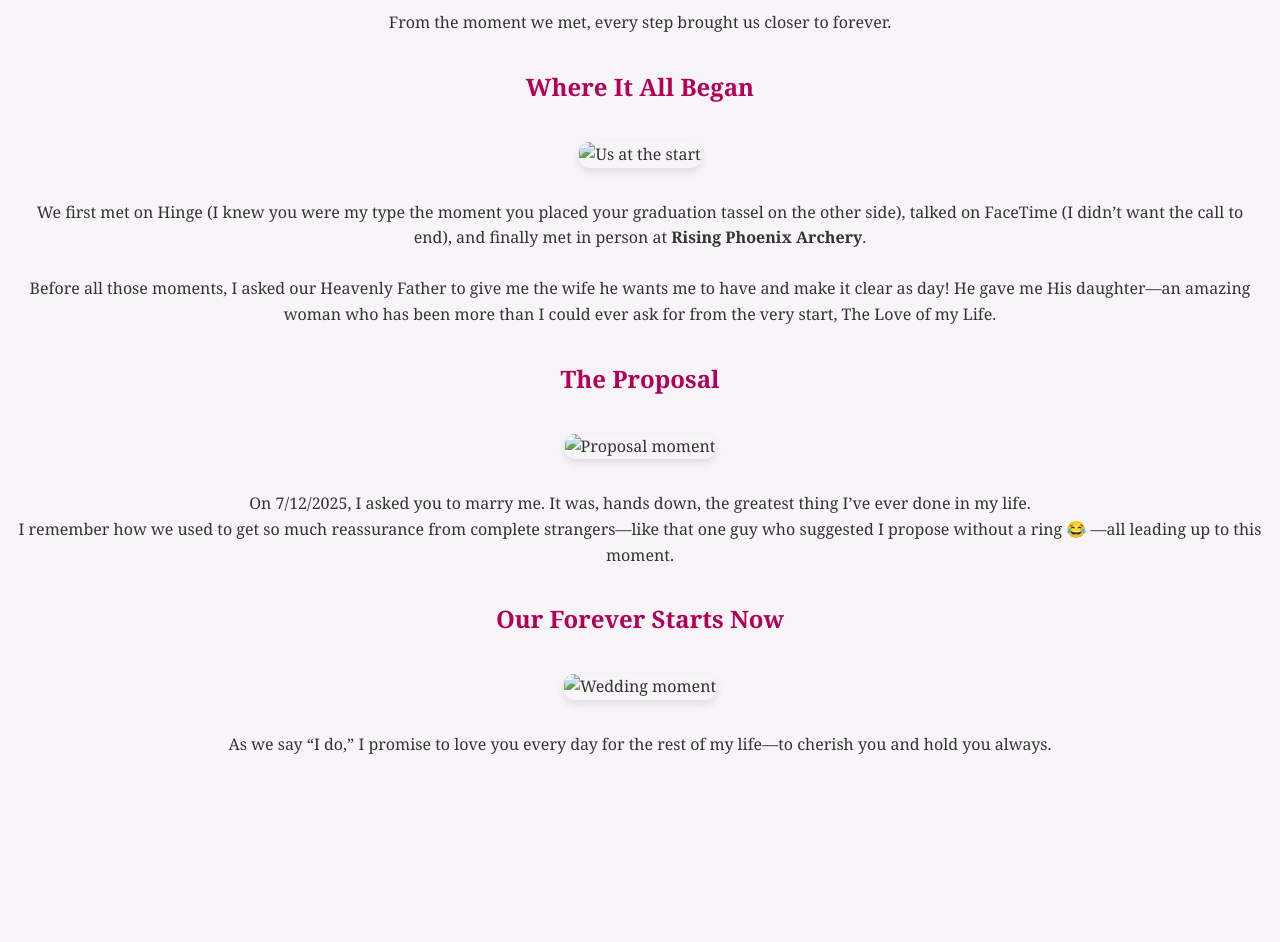
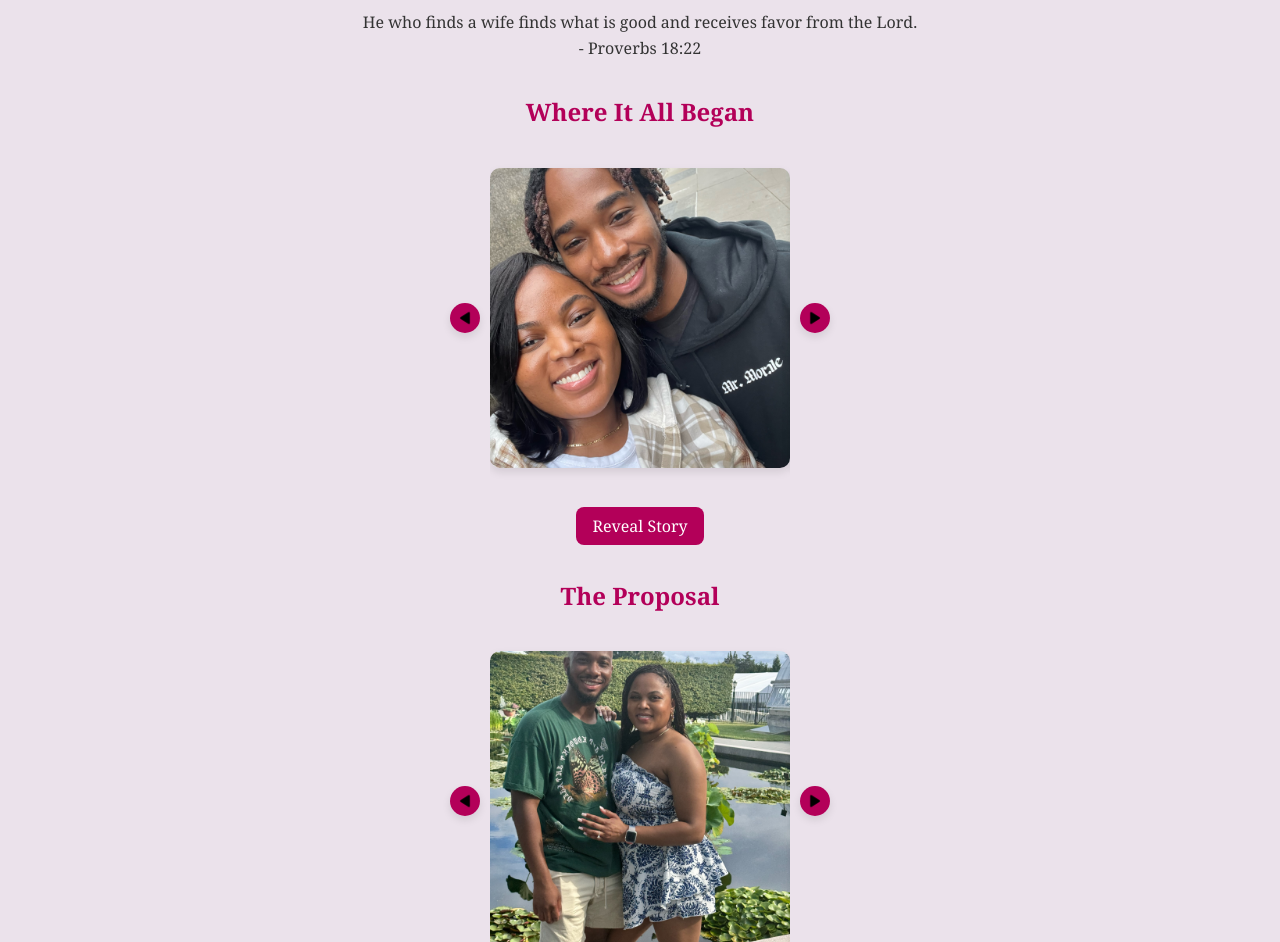
Before and after one commit to ChrisLJewell/LoveLetter, a plain HTML site: page index.html in a window 1280 px wide. Shown: the part 100-1042 px from the top of the page. Before the commit the page ends 906 px from the top, so only its background shows below. Drawn offline with nearby package versions, Linux system fonts and the light colour scheme.

Commit message:
commit 2
cm2

```diff
--- a/index.html
+++ b/index.html
@@ -8,7 +8,7 @@
     body {
       margin: 0;
       font-family: 'Georgia', serif;
-      background: #f8f5f8;
+      background: #ebe2eb;
       color: #333;
       line-height: 1.6;
       text-align: center;
@@ -43,60 +43,180 @@
       0% { transform: translateY(0); opacity: 1; }
       100% { transform: translateY(-100vh); opacity: 0; }
     }
-    p.tap-note {
-      margin-top: 2rem;
-      font-weight: bold;
-      color: #b30059;
+
+    /* Generic Carousel */
+    .carousel {
+      display: flex;
+      align-items: center;
+      justify-content: center;
+      max-width: 400px;
+      margin: auto;
+    }
+
+    .display-panel {
+      width: 100%;
+        max-width: 500px;
+        height: auto;
+        overflow: hidden;
+    }
+
+    .image-list {
+      position: relative;
+      width: 9999px;
+      margin: 0;
+      padding: 0;
+      list-style: none;
+      display: flex;
+      transition: left 0.5s ease;
+      left: 0;
+    }
+
+    .image-list li {
+      width: 300px;
+      flex: none;
+    }
+
+
+    .image-list img {
+  width: 100%;
+  height: 300px;
+  object-fit: cover;   /* fills box, crops overflow */
+  border-radius: 10px;
+}
+
+
+
+
+
+
+    .carousel-button {
+      width: 40px;
+      cursor: pointer;
+      user-select: none;
+      padding: 10px;
+    }
+
+    .carousel-button img {
+      width: 100%;
+      border-radius: 90px;
+    }
+
+
+
+
+
+
+    /* Hidden story reveal */
+    .story-text {
+      display: none;
+      margin-top: 1rem;
+      color: #333;
+      font-size: 1rem;
+    }
+    .reveal-btn {
+      background: #b30059;
+      color: #fff;
+      padding: 0.5rem 1rem;
+      border: none;
+      border-radius: 8px;
+      cursor: pointer;
+      margin-top: 1rem;
+      font-family: 'Georgia', serif;
+      font-size: 1rem;
+      transition: background 0.3s;
+    }
+    .reveal-btn:hover {
+      background: #ff3385;
     }
   </style>
 </head>
 <body>
 
   <h1>Our Love Story</h1>
-  <p>From the moment we met, every step brought us closer to forever.</p>
+  <p> <quote>  He who finds a wife finds what is good and receives favor from the Lord. <br> - Proverbs 18:22 </quote></p>
 
+  <!-- Section 1 -->
   <div class="section">
     <h2>Where It All Began</h2>
-    <img src="photo1.jpg" alt="Us at the start" />   <!-- Photo Carousel -->
-        <p>
-    We first met on Hinge (I knew you were my type the moment you placed your graduation tassel on the other side),
-    talked on FaceTime (I didn’t want the call to end), and finally met in person at <b>Rising Phoenix Archery</b>.<br><br>
-    Before all those moments, I asked our Heavenly Father to give me the wife he wants me to have and make it clear as day!
-    He gave me His daughter—an amazing woman who has been more than I could ever ask for from the very start, The Love of my Life.
-</p>
-</div>
-
-
-
-  <div class="section">
-    <h2>The Proposal</h2>
-    <img src="photo2.jpg" alt="Proposal moment" />
-  <p>
-    On 7/12/2025, I asked you to marry me. It was, hands down, the greatest thing I’ve ever done in my life.<br>
-    I remember how we used to get so much reassurance from complete strangers—like that one guy who suggested I propose without a ring  &#128514; —all leading up to this moment.
-</p>
+    <div class="carousel">
+      <div class="carousel-button left"><img src="1.png" alt="Prev" /></div>
+      <div class="display-panel">
+        <ul class="image-list">
+          <li><img src="firstPic.JPG" alt="Our first meeting" /></li>
+          <li><img src="firstDate.JPG" alt="Proposal moment" /></li>
+          <li><img src="ily_vegas.JPG" alt="Love" /></li>
+          <li><img src="soulmate.JPG" alt="Love" /></li>
+          <li><img src="injuryLove.JPG" alt="Love" /></li>
+          <li><img src="top_golf.JPG" alt="Love" /></li>
+        </ul>
+      </div>
+      <div class="carousel-button right"><img src="2.png" alt="Next" /></div>
+    </div>
+    <button class="reveal-btn">Reveal Story</button>
+    <p class="story-text">
+     You might be wondering why my husband chose these pictures without my approval… 😂
+Or maybe you’re just smiling—let’s go with that. From the very beginning, I knew you were my wife, my best friend, and my soulmate.
+These pictures capture the love, playfulness, and nurturing bond we’ve shared from the start. I love you so much.
 
 
 
 
 
+    </p>
+  </div>
+
+  <!-- Section 2 -->
+  <div class="section">
+    <h2>The Proposal</h2>
+    <div class="carousel">
+      <div class="carousel-button left"><img src="1.png" alt="Prev" /></div>
+      <div class="display-panel">
+        <ul class="image-list">
+          <li><img src="proposal.JPG" alt="Proposal moment" /></li>
+          <li><img src="newyork_love.jpg" alt="" /></li>
+          <li><img src="bunny.jpg" alt="" /></li>
+          <li><img src="prettyLady.JPG" alt="" /></li>
+          <li><img src="illusion.jpg" alt="" /></li>
+          <li><img src="ladyDance.JPG" alt="" /></li>
 
 
+        </ul>
+      </div>
+      <div class="carousel-button right"><img src="2.png" alt="Next" /></div>
+    </div>
+    <button class="reveal-btn">Reveal Story</button>
+    <p class="story-text">
+      On 7/12/2025, I asked you to marry me—and hands down, it was the greatest thing I’ve ever done in my life.
+I remember how strangers used to reassure us, like that one guy who suggested I propose without a ring 😂.
+ The smile on your face brings me so much happiness—especially in that last picture.
+I love you an infinity loop (endless) amount of times.
+
+
+    </p>
   </div>
 
+  <!-- Section 3 -->
   <div class="section">
     <h2>Our Forever Starts Now</h2>
-    <img src="photo3.jpg" alt="Wedding moment" />
-    <p>
-    As we say “I do,” I promise to love you every day for the rest of my life—to cherish you and hold you always.
-</p>
-
+    <div class="carousel">
+      <div class="carousel-button left"><img src="1.png" alt="Prev" /></div>
+      <div class="display-panel">
+        <ul class="image-list">
+          <li><img src="photo3.jpg" alt="Wedding moment" /></li>
+          <li><img src="wedding-extra.jpg" alt="Another wedding shot" /></li>
+        </ul>
+      </div>
+      <div class="carousel-button right"><img src="2.png" alt="Next" /></div>
+    </div>
+    <button class="reveal-btn">Reveal Story</button>
+    <p class="story-text">
+      As we say “I do,” I promise to love you every day for the rest of my life—to cherish you and hold you always.
+    </p>
   </div>
 
-
-
+  <script src="https://code.jquery.com/jquery-3.6.0.min.js"></script>
   <script>
-    // Floating hearts on tap
+    // Floating hearts
     document.body.addEventListener('click', function(e) {
       const heart = document.createElement('div');
       heart.classList.add('heart');
@@ -107,21 +227,50 @@
       setTimeout(() => heart.remove(), 3000);
     });
 
-    // Scroll-reveal for sections
+    // Scroll reveal
     const sections = document.querySelectorAll('.section');
     const revealSection = () => {
       const triggerBottom = window.innerHeight * 0.85;
       sections.forEach(section => {
-        const top = section.getBoundingClientRect().top;
-        if(top < triggerBottom) {
+        if(section.getBoundingClientRect().top < triggerBottom) {
           section.classList.add('visible');
         }
       });
     };
     window.addEventListener('scroll', revealSection);
-    // Trigger on load
     revealSection();
+
+    // Reusable Carousel
+    $(document).ready(() => {
+      $(".carousel").each(function() {
+        const carousel = $(this);
+        const slider = carousel.find(".image-list");
+        const imageWidth = 300;
+        const totalImages = carousel.find("li").length;
+        let currentIndex = 0;
+
+        carousel.find(".right").click(() => {
+          if (currentIndex < totalImages - 1) {
+            currentIndex++;
+            slider.animate({ left: -(imageWidth * currentIndex) }, 500);
+          }
+        });
+
+        carousel.find(".left").click(() => {
+          if (currentIndex > 0) {
+            currentIndex--;
+            slider.animate({ left: -(imageWidth * currentIndex) }, 500);
+          }
+        });
+      });
+
+      // Reveal story toggle
+      $(".reveal-btn").click(function() {
+        const story = $(this).next(".story-text");
+        story.slideToggle(500);
+        $(this).text(story.is(":visible") ? "❤️" : "❤️");
+      });
+    });
   </script>
-
 </body>
 </html>
```
Also changed, not shown: 0.jpg (added), 1.png (added), 2.png (added), IMG_0145.JPG (added), IMG_0551.jpg (added), bunny.jpg (added), firstDate.JPG (added), firstPic.JPG (added), illusion.jpg (added), ily_vegas.JPG (added), injuryLove.JPG (added), ladyDance.JPG (added), newyork_love.jpg (added), prettyLady.JPG (added), 2 more files, 3 other files.
